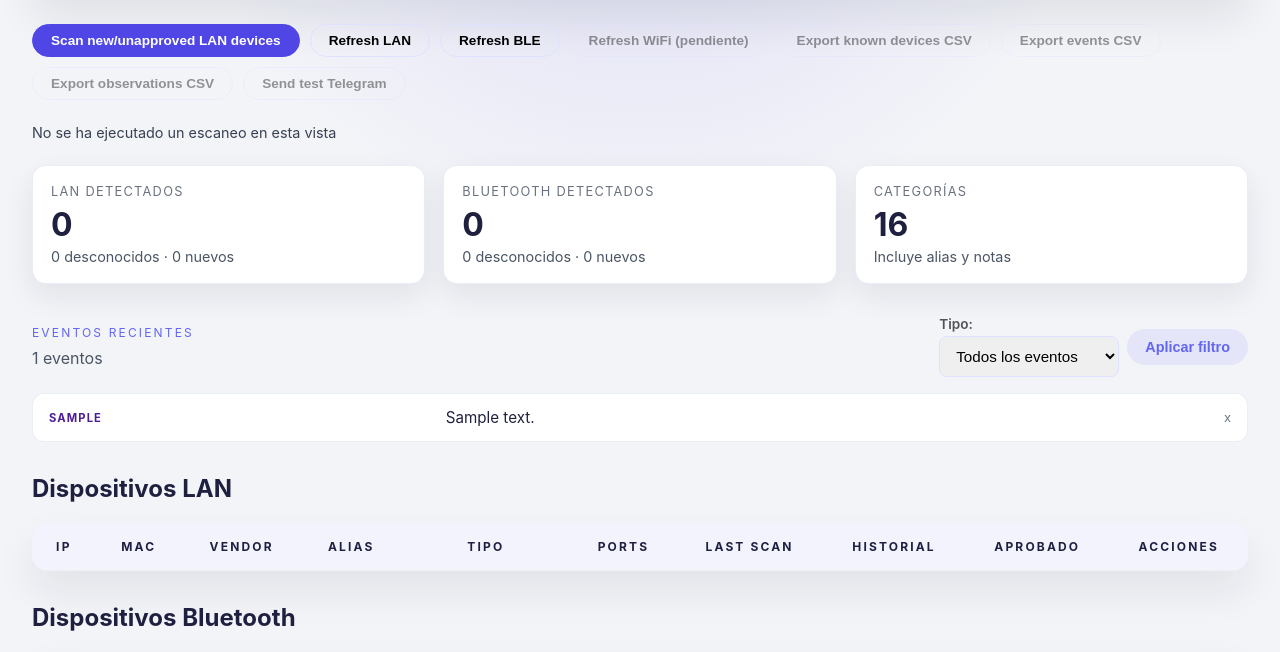
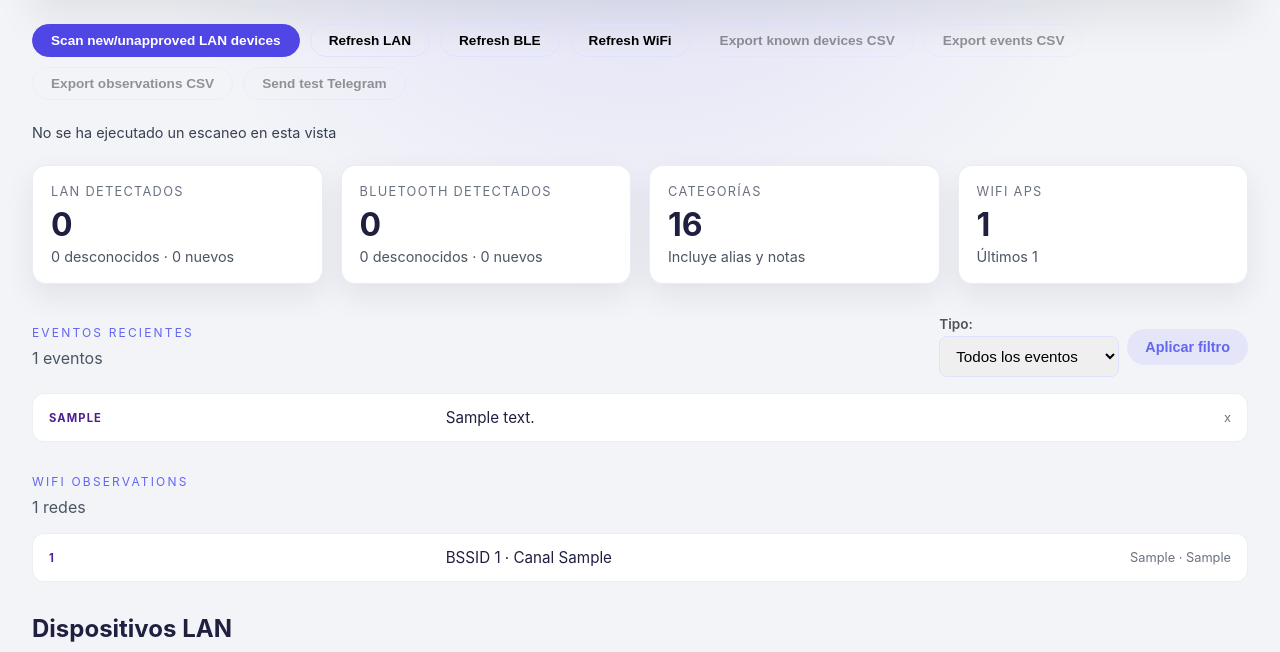
Before and after one commit to adrianbelmonte302/pi-network-sensor, a FastAPI app: page /ui in a window 1280 px wide. Shown: the part 232-884 px from the top of the page. Run offline with FastAPI, Linux system fonts and the light colour scheme; tables that the repository leaves empty hold one stand-in row (values such as "Sample post"); lists and menus that the app fills with data are empty.

Commit message:
Backend (helpers/db.py:26-210, app.py:190-620): Added persistent WiFi observations (with frequency column and helpers), ensured lan vendors survive after scans, powered the Bluetooth adapter before scanning, and hooked wifi_scan() into /ui so the “Refresh WiFi” action actually parses iwlist output, records BSSID/SSID/event data, and propagates the results to the template. Port scans still honor the new/unapproved policy and log new_open_ports; the WiFi scan now emits wifi_bssid_new/wifi_ssid_changed events and feeds the newly formatted observations list to the UI. UI (templates/ui.html:420-740): Replaced the previous “Refresh WiFi (pendiente)” button with a working form, surfaced the WiFi count in the stats grid, added a WiFi observations panel, kept all LAN/Bluetooth editing controls (alias/notes, categories, approvals) and the new ports/last-scan columns, and ensured the alias cell still carries the inline textarea so no editing surface was removed. BLE reliability: ble_nearby() now runs bluetoothctl power on before scanning and records each device’s display name as both vendor and name, so the column stops going blank between scans; failures still add a helpful error line without crashing the page.

```diff
--- a/app.py
+++ b/app.py
@@ -8,6 +8,8 @@ from helpers.db import (
     record_port_scan,
     get_port_scan,
     get_recent_events,
+    record_wifi_observation,
+    get_wifi_observations,
 )
 from helpers.scans import scan_ports_for_ip
 import subprocess
@@ -28,6 +30,8 @@ ARP_SCAN = os.environ.get("ARP_SCAN") or shutil.which("arp-scan") or "/usr/sbin/
 BLUETOOTHCTL = os.environ.get("BLUETOOTHCTL") or shutil.which("bluetoothctl") or "/usr/bin/bluetoothctl"
 BASH = shutil.which("bash") or "/usr/bin/bash"
 TIMEOUT = shutil.which("timeout") or "/usr/bin/timeout"
+IW_CMD = shutil.which("iw") or "/usr/sbin/iw"
+IWLIST_CMD = shutil.which("iwlist") or "/sbin/iwlist"
 
 NEW_WINDOW_SECONDS = 300
 
@@ -44,6 +48,8 @@ EVENT_TYPES = [
     "ble_name_changed",
     "new_open_ports",
     "port_scan_failed",
+    "wifi_bssid_new",
+    "wifi_ssid_changed",
 ]
 
 
@@ -252,6 +258,7 @@ def ble_scan() -> List[Dict[str, Any]]:
 
 def ble_nearby() -> Dict[str, Any]:
     cmd = f"{TIMEOUT} 10s {BLUETOOTHCTL} scan on"
+    ensure_bluetooth_adapter()
     try:
         out = run([BASH, "-c", cmd], timeout=25)
     except RuntimeError as exc:
@@ -279,6 +286,61 @@ def ble_nearby() -> Dict[str, Any]:
 
     out_list = [{"addr": a, "name": n} for a, n in devices.items()]
     return {"count": len(out_list), "devices": out_list}
+
+
+def ensure_bluetooth_adapter() -> None:
+    try:
+        run([BASH, "-c", f"{BLUETOOTHCTL} power on"], timeout=10)
+    except RuntimeError:
+        pass
+
+
+def get_wifi_interface() -> Optional[str]:
+    if not IW_CMD:
+        return None
+    try:
+        out = run([IW_CMD, "dev"])
+    except RuntimeError:
+        return None
+    for line in out.splitlines():
+        m = re.search(r"Interface\s+(\w+)", line)
+        if m:
+            return m.group(1)
+    return None
+
+
+def wifi_scan() -> List[Dict[str, Any]]:
+    if not IWLIST_CMD:
+        raise RuntimeError("IWLIST no disponible en el sistema.")
+    iface = get_wifi_interface()
+    if not iface:
+        raise RuntimeError("No se detecta ninguna interfaz WiFi activa.")
+    out = run([IWLIST_CMD, iface, "scan"], timeout=60)
+    entries: List[Dict[str, Any]] = []
+    blocks = re.split(r"\n\s+Cell\s+\d+\s+-\s+", out)
+    for block in blocks[1:]:
+        bssid_match = re.search(r"Address:\s*([0-9A-F:]{17})", block)
+        ssid_match = re.search(r'ESSID:"([^"]*)"', block)
+        channel_match = re.search(r"Channel:(\d+)", block)
+        freq_match = re.search(r"Frequency:([0-9\.\sGHz]+)", block)
+        signal_match = re.search(r"Signal level=(-?\d+)\s*dBm", block)
+        if not bssid_match:
+            continue
+        bssid = bssid_match.group(1).lower()
+        ssid = ssid_match.group(1).strip() if ssid_match else ""
+        channel = channel_match.group(1) if channel_match else ""
+        frequency = freq_match.group(1).strip() if freq_match else ""
+        signal = int(signal_match.group(1)) if signal_match else None
+        entries.append(
+            {
+                "bssid": bssid,
+                "ssid": ssid,
+                "channel": channel,
+                "frequency": frequency,
+                "signal": signal,
+            }
+        )
+    return entries
 
 
 def _parse_iso(ts: Optional[str]) -> Optional[datetime]:
@@ -347,6 +409,7 @@ def ui(request: Request):
     scan = bool(scan_mode)
     scan_lan = scan and scan_mode in ("all", "lan")
     scan_ble = scan and scan_mode in ("all", "ble")
+    scan_wifi = scan and scan_mode == "wifi"
     filter_mode = request.query_params.get("filter", "all")
     search = (request.query_params.get("q") or "").strip().lower()
     event_type_filter = request.query_params.get("event_type")
@@ -367,6 +430,29 @@ def ui(request: Request):
                 ble_scan_results = ble_scan()
             except Exception as e:
                 errors.append(f"Bluetooth scan: {e}")
+        if scan_wifi:
+            try:
+                wifi_scan_results = wifi_scan()
+                for net in wifi_scan_results:
+                    detail_ssid = net.get("ssid") or "<oculto>"
+                    detail = f"{detail_ssid} · canal {net.get('channel','-')}"
+                    obs = record_wifi_observation(
+                        net["bssid"],
+                        net.get("ssid", ""),
+                        net.get("channel"),
+                        net.get("frequency"),
+                    )
+                    if obs.get("created"):
+                        log_event("wifi_bssid_new", "wifi", net["bssid"], detail)
+                    elif obs.get("changed"):
+                        log_event(
+                            "wifi_ssid_changed",
+                            "wifi",
+                            net["bssid"],
+                            f"{obs.get('previous_ssid','')} → {detail_ssid}",
+                        )
+            except Exception as e:
+                errors.append(f"WiFi scan: {e}")
 
     known_lan = get_known("lan")
     known_ble = get_known("ble")
@@ -472,7 +558,7 @@ def ui(request: Request):
             devices_by_id[identifier] = {
                 "kind": kind,
                 "identifier": identifier,
-                    "ip": None,
+                "ip": None,
                 "vendor": obs_vendor,
                 "alias": known_entry.get("alias", ""),
                 "category": known_entry.get("category", ""),
@@ -489,7 +575,7 @@ def ui(request: Request):
                 "last_scan_fmt": last_scan_fmt,
                 "ports_summary": ", ".join(str(p) for p in ports_list[:6]),
                 "ports_count": len(ports_list),
-                }
+            }
 
         devices = list(devices_by_id.values())
 
@@ -516,6 +602,12 @@ def ui(request: Request):
     for ev in recent_events:
         ts = format_ts(ev.get("timestamp"))
         formatted_events.append({**ev, "timestamp_fmt": ts or ev.get("timestamp", "")})
+    wifi_observations_raw = get_wifi_observations()
+    wifi_count = len(wifi_observations_raw)
+    wifi_observations = [
+        {**obs, "last_seen_fmt": format_ts(obs.get("last_seen"))}
+        for obs in wifi_observations_raw
+    ]
 
     return templates.TemplateResponse(
         "ui.html",
@@ -536,10 +628,13 @@ def ui(request: Request):
                 "lan": "LAN",
                 "ble": "Bluetooth",
                 "all": "Ambos",
+                "wifi": "WiFi",
             }.get(scan_mode, ""),
             "events": formatted_events,
             "event_types": EVENT_TYPES,
             "event_type_filter": event_type_filter,
+            "wifi_observations": wifi_observations,
+            "wifi_count": wifi_count,
         },
     )
 
--- a/helpers/__init__.py
+++ b/helpers/__init__.py
@@ -5,6 +5,9 @@ from .db import (
     record_port_scan,
     get_port_scan,
     get_recent_events,
+    get_wifi_observation,
+    record_wifi_observation,
+    get_wifi_observations,
 )
 from .scans import scan_ports_for_ip
 
@@ -16,4 +19,7 @@ __all__ = [
     "get_port_scan",
     "get_recent_events",
     "scan_ports_for_ip",
+    "get_wifi_observation",
+    "record_wifi_observation",
+    "get_wifi_observations",
 ]
--- a/templates/ui.html
+++ b/templates/ui.html
@@ -488,7 +488,13 @@
         <input type="hidden" name="event_type" value="{{ event_type_filter or '' }}">
         <button type="submit">Refresh BLE</button>
       </form>
-      <button type="button" class="disabled">Refresh WiFi (pendiente)</button>
+      <form method="get" action="/ui">
+        <input type="hidden" name="scan" value="wifi">
+        <input type="hidden" name="q" value="{{ search }}">
+        <input type="hidden" name="filter" value="{{ filter }}">
+        <input type="hidden" name="event_type" value="{{ event_type_filter or '' }}">
+        <button type="submit">Refresh WiFi</button>
+      </form>
       <button type="button" class="disabled">Export known devices CSV</button>
       <button type="button" class="disabled">Export events CSV</button>
       <button type="button" class="disabled">Export observations CSV</button>
@@ -530,6 +536,11 @@
         <p class="stat-card__value">{{ categories|length }}</p>
         <p class="stat-card__hint">Incluye alias y notas</p>
       </article>
+      <article class="stat-card">
+        <div class="stat-card__label">WiFi APs</div>
+        <p class="stat-card__value">{{ wifi_count }}</p>
+        <p class="stat-card__hint">Últimos {{ wifi_observations|length }}</p>
+      </article>
     </section>
 
     <section class="events-section">
@@ -568,6 +579,32 @@
       </div>
       {% else %}
       <p>No hay eventos recientes.</p>
+      {% endif %}
+    </section>
+
+    <section class="events-section">
+      <div class="events-header">
+        <div>
+          <p class="eyebrow">WiFi Observations</p>
+          <p class="lead">{{ wifi_observations|length }} redes</p>
+        </div>
+      </div>
+      {% if wifi_observations %}
+      <div class="events-list">
+        {% for net in wifi_observations %}
+        <div class="events-card">
+          <div class="event-type">{{ net.ssid or 'SSID oculto' }}</div>
+          <div class="event-detail">
+            BSSID {{ net.bssid }} · Canal {{ net.channel or '-' }}
+          </div>
+          <div class="event-time">
+            {{ net.last_seen_fmt or '-' }} · {{ net.frequency or '-' }}
+          </div>
+        </div>
+        {% endfor %}
+      </div>
+      {% else %}
+      <p>No hay observaciones WiFi.</p>
       {% endif %}
     </section>
 
```
Also changed, not shown: helpers/db.py (+62 -0 lines).
